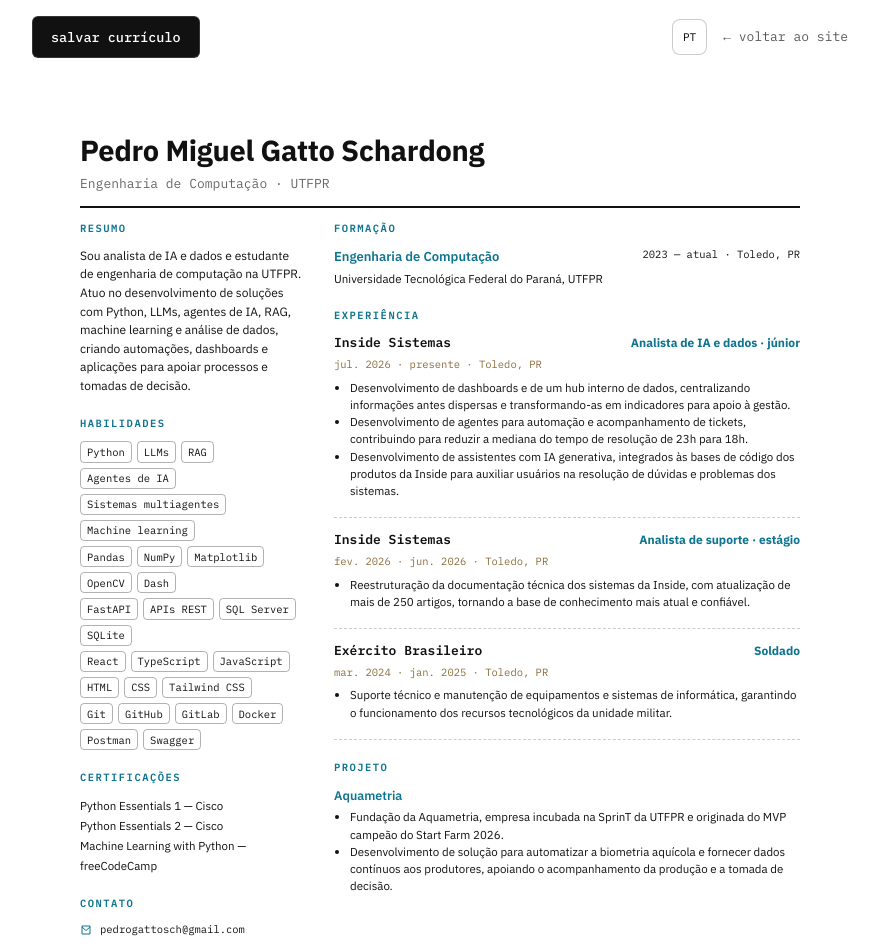
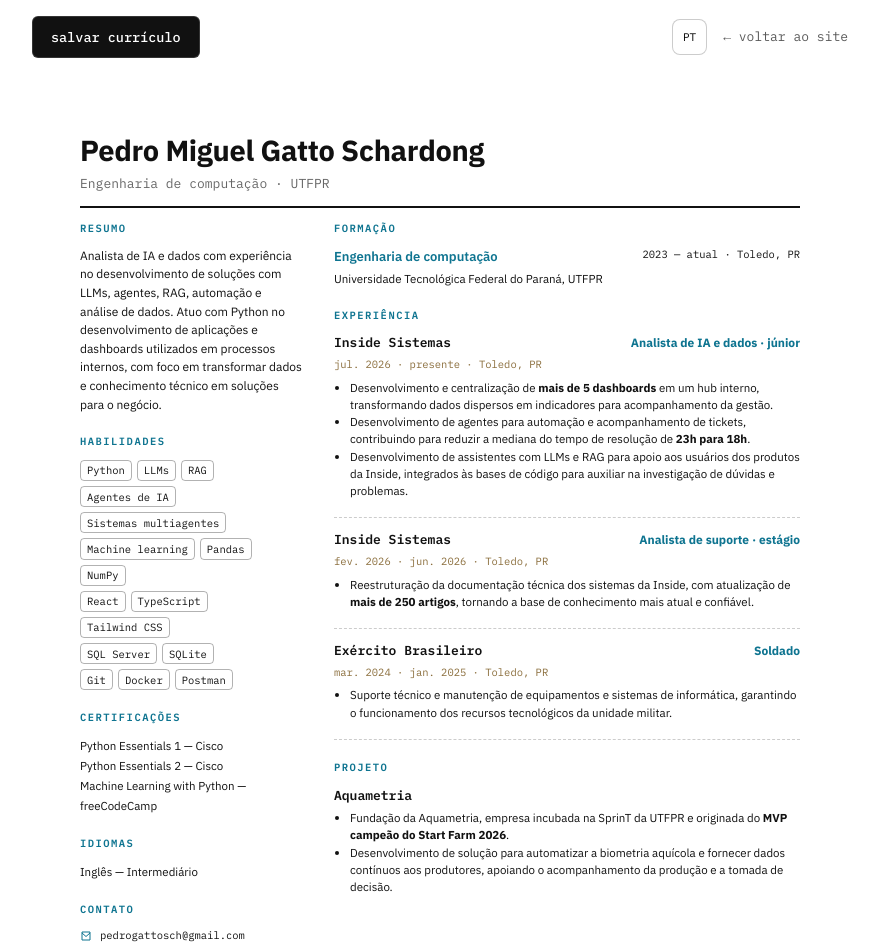
Before and after one commit to pedrogattosch/portfolio, a React (Vite) app: page /curriculo in a window 1280 px wide. Shown: the top 947 px of the page, without its empty margins (200-1078 px from the left). Built offline with nearby package versions, Linux system fonts and the light colour scheme.

Commit message:
feat: reforça posicionamento em IA e dados no currículo

```diff
--- a/src/components/Certifications.jsx
+++ b/src/components/Certifications.jsx
@@ -8,6 +8,7 @@ const certificates = [
   { title: "Python Essentials 1", provider: "Cisco Networking Academy", href: "https://www.credly.com/badges/087b5de7-6835-4f8e-9863-f39217dbec37/linked_in_profile", image: Cisco, initials: "C" },
   { title: "Python Essentials 2", provider: "Cisco Networking Academy", href: "https://www.credly.com/badges/dcec3e6c-c9a8-467e-9d69-d54904df97fb/linked_in_profile", image: Cisco, initials: "C" },
   { title: "Machine Learning with Python", provider: "freeCodeCamp", href: "https://www.freecodecamp.org/certification/fccdfba9584-cb95-4efa-8072-dc4ac32eb2b6/machine-learning-with-python-v7", image: FreeCodeCamp },
+  { title: "Inglês — Intermediário", titleEn: "English — Intermediate", initials: "EN" },
 ];
 function Certifications() {
   const { lang } = useLanguage();
--- a/src/components/Experience.jsx
+++ b/src/components/Experience.jsx
@@ -5,12 +5,12 @@ import { cardClass } from "./ui/styles";
 
 const content = {
   pt: [
-    { period: "Jul. 2026 —\nPresente", role: "Analista de IA e dados · júnior", company: "Inside Sistemas", featured: true, items: ["Desenvolvimento de dashboards e de um hub interno de dados, centralizando informações antes dispersas e transformando-as em indicadores para apoio à gestão.", "Desenvolvimento de agentes para automação e acompanhamento de tickets, contribuindo para reduzir a mediana do tempo de resolução de 23h para 18h.", "Desenvolvimento de assistentes com IA generativa, integrados às bases de código dos produtos da Inside para auxiliar usuários na resolução de dúvidas e problemas dos sistemas."] },
+    { period: "Jul. 2026 —\nPresente", role: "Analista de IA e dados · júnior", company: "Inside Sistemas", featured: true, items: ["Desenvolvimento e centralização de mais de 5 dashboards em um hub interno, transformando dados dispersos em indicadores para acompanhamento da gestão.", "Desenvolvimento de agentes para automação e acompanhamento de tickets, contribuindo para reduzir a mediana do tempo de resolução de 23h para 18h.", "Desenvolvimento de assistentes com LLMs e RAG para apoio aos usuários dos produtos da Inside, integrados às bases de código para auxiliar na investigação de dúvidas e problemas."] },
     { period: "Fev. 2026 —\nJun. 2026", role: "Analista de suporte · estágio", company: "Inside Sistemas", items: ["Reestruturação da documentação técnica dos sistemas da Inside, com atualização de mais de 250 artigos, tornando a base de conhecimento mais atual e confiável."] },
     { period: "Mar. 2024 —\nJan. 2025", role: "Soldado", company: "Exército Brasileiro", items: ["Suporte técnico e manutenção de equipamentos e sistemas de informática, garantindo o funcionamento dos recursos tecnológicos da unidade militar."] },
   ],
   en: [
-    { period: "Jul. 2026 —\nPresent", role: "AI and data analyst · junior", company: "Inside Sistemas", featured: true, items: ["Development of dashboards and an internal data hub, centralizing previously scattered information and turning it into indicators to support management decisions.", "Development of agents for ticket monitoring and process automation, contributing to a reduction in median resolution time from 23h to 18h.", "Development of generative AI assistants integrated with Inside product codebases to help users solve questions and system-related issues."] },
+    { period: "Jul. 2026 —\nPresent", role: "AI and data analyst · junior", company: "Inside Sistemas", featured: true, items: ["Development and centralization of more than 5 dashboards in an internal hub, transforming scattered data into indicators for management monitoring.", "Development of agents for ticket monitoring and process automation, contributing to a reduction in median resolution time from 23h to 18h.", "Development of assistants with LLMs and RAG to support users of Inside products, integrated with the codebases to help investigate questions and issues."] },
     { period: "Feb. 2026 —\nJun. 2026", role: "Support analyst · internship", company: "Inside Sistemas", items: ["Restructured the technical documentation of Inside's systems, updating more than 250 articles and making the knowledge base more current and reliable."] },
     { period: "Mar. 2024 —\nJan. 2025", role: "Soldier", company: "Brazilian Army", items: ["Provided technical support and maintenance for IT equipment and systems, helping ensure the operation of the unit's technology resources."] },
   ],
--- a/src/components/Introduction.jsx
+++ b/src/components/Introduction.jsx
@@ -8,13 +8,13 @@ import { accentBadgeClass, primaryActionClass, secondaryActionClass } from "./ui
 const content = {
   pt: {
     badge: "Olá, mundo!",
-    bio: "Sou analista de IA e dados e estudante de engenharia de computação na UTFPR. Atuo no desenvolvimento de soluções com Python, LLMs, agentes de IA, RAG, machine learning e análise de dados, criando automações, dashboards e aplicações para apoiar processos e tomadas de decisão.",
+    bio: "Analista de IA e Dados com experiência no desenvolvimento de soluções com LLMs, agentes, RAG, automação e análise de dados. Atuo com Python no desenvolvimento de aplicações e dashboards utilizados em processos internos, com foco em transformar dados e conhecimento técnico em soluções para o negócio.",
     resume: "Ver currículo", location: "Toledo, Paraná · Brasil",
     stats: [["+15", "projetos publicados"], ["+3", "anos de experiência"], ["+5", "certificados"], ["+20", "tecnologias"]],
   },
   en: {
     badge: "Hello, world!",
-    bio: "I am an AI and data analyst and a computer engineering student at UTFPR. I develop solutions with Python, LLMs, AI agents, RAG, machine learning, and data analysis, creating automations, dashboards, and applications to support processes and decision-making.",
+    bio: "AI and Data Analyst with experience developing solutions with LLMs, agents, RAG, automation, and data analysis. I use Python to build applications and dashboards for internal processes, focusing on transforming data and technical knowledge into business solutions.",
     resume: "View resume", location: "Toledo, Paraná · Brazil",
     stats: [["+15", "published projects"], ["+3", "years of experience"], ["+5", "certificates"], ["+20", "technologies"]],
   },
--- a/src/components/Technologies.jsx
+++ b/src/components/Technologies.jsx
@@ -3,12 +3,10 @@ import { useLanguage } from "../hooks/useLanguage";
 import Section from "./ui/Section";
 
 const categories = [
-  ["IA e automação", "AI and automation", "Python, LLMs, RAG, agentes de IA, sistemas multiagentes, machine learning", "Python, LLMs, RAG, AI agents, multi-agent systems, machine learning"],
-  ["Dados e visão computacional", "Data and computer vision", "Pandas, NumPy, Matplotlib, OpenCV, Dash"],
-  ["Back-end", "Back end", "FastAPI, APIs REST"],
-  ["Front-end", "Front end", "React, TypeScript, JavaScript, HTML, CSS, Tailwind CSS"],
+  ["IA e dados", "AI and data", "Python, LLMs, RAG, Agentes de IA, Sistemas multiagentes, Machine learning, Pandas, NumPy", "Python, LLMs, RAG, AI agents, Multi-agent systems, Machine learning, Pandas, NumPy"],
+  ["Front-end complementar", "Complementary front end", "React, TypeScript, Tailwind CSS"],
   ["Banco de dados", "Databases", "SQL Server, SQLite"],
-  ["Ferramentas", "Tools", "Git, GitHub, GitLab, Docker, Postman, Swagger"],
+  ["Ferramentas", "Tools", "Git, Docker, Postman"],
 ];
 function Technologies() {
   const { lang } = useLanguage();
--- a/src/pages/Resume.jsx
+++ b/src/pages/Resume.jsx
@@ -2,13 +2,20 @@ import { Link } from "react-router-dom";
 import { useLanguage } from "../hooks/useLanguage";
 import "./Resume.css";
 
-const skillGroups = [
-  ["Python", "LLMs", "RAG", "Agentes de IA", "Sistemas multiagentes", "Machine learning"],
-  ["Pandas", "NumPy", "Matplotlib", "OpenCV", "Dash"],
-  ["FastAPI", "APIs REST", "SQL Server", "SQLite"],
-  ["React", "TypeScript", "JavaScript", "HTML", "CSS", "Tailwind CSS"],
-  ["Git", "GitHub", "GitLab", "Docker", "Postman", "Swagger"],
-];
+const skillGroups = {
+  pt: [
+    ["Python", "LLMs", "RAG", "Agentes de IA", "Sistemas multiagentes", "Machine learning", "Pandas", "NumPy"],
+    ["React", "TypeScript", "Tailwind CSS"],
+    ["SQL Server", "SQLite"],
+    ["Git", "Docker", "Postman"],
+  ],
+  en: [
+    ["Python", "LLMs", "RAG", "AI agents", "Multi-agent systems", "Machine learning", "Pandas", "NumPy"],
+    ["React", "TypeScript", "Tailwind CSS"],
+    ["SQL Server", "SQLite"],
+    ["Git", "Docker", "Postman"],
+  ],
+};
 const titleClass =
   "mb-2.5 font-mono text-[10.5px] font-semibold tracking-[.14em] text-[#0e7490]";
 const chipClass =
@@ -72,8 +79,8 @@ function Resume() {
         </h1>
         <div className="mt-1.5 font-mono text-[13px] text-black/60">
           {pt
-            ? "Engenharia de Computação · UTFPR"
-            : "Computer Engineering · UTFPR"}
+            ? "Engenharia de computação · UTFPR"
+            : "Computer engineering · UTFPR"}
         </div>
         <div className="my-[13px] h-0.5 bg-[#111]" />
         <div className="cv-content grid items-start gap-x-8 md:grid-cols-[222px_minmax(0,1fr)]">
@@ -81,15 +88,21 @@ function Resume() {
             <section>
               <BlockTitle>{pt ? "RESUMO" : "SUMMARY"}</BlockTitle>
               <p className="text-xs leading-[1.55]">
-                {pt
-                  ? "Sou analista de IA e dados e estudante de engenharia de computação na UTFPR. Atuo no desenvolvimento de soluções com Python, LLMs, agentes de IA, RAG, machine learning e análise de dados, criando automações, dashboards e aplicações para apoiar processos e tomadas de decisão."
-                  : "I am an AI and data analyst and a computer engineering student at UTFPR. I develop solutions with Python, LLMs, AI agents, RAG, machine learning, and data analysis, creating automations, dashboards, and applications to support processes and decision-making."}
+                {pt ? (
+                  <>
+                    Analista de IA e dados com experiência no desenvolvimento de soluções com LLMs, agentes, RAG, automação e análise de dados. Atuo com Python no desenvolvimento de aplicações e dashboards utilizados em processos internos, com foco em transformar dados e conhecimento técnico em soluções para o negócio.
+                  </>
+                ) : (
+                  <>
+                    AI and Data Analyst with experience developing solutions with LLMs, agents, RAG, automation, and data analysis. I use Python to build applications and dashboards for internal processes, focusing on transforming data and technical knowledge into business solutions.
+                  </>
+                )}
               </p>
             </section>
             <section>
               <BlockTitle>{pt ? "HABILIDADES" : "SKILLS"}</BlockTitle>
               <div className="space-y-[5px]">
-                {skillGroups.map((group) => (
+                {skillGroups[lang].map((group) => (
                   <div
                     key={group.join("-")}
                     className="flex flex-wrap gap-[5px]"
@@ -111,6 +124,12 @@ function Resume() {
                 Python Essentials 2 — Cisco
                 <br />
                 Machine Learning with Python — freeCodeCamp
+              </p>
+            </section>
+            <section>
+              <BlockTitle>{pt ? "IDIOMAS" : "LANGUAGES"}</BlockTitle>
+              <p className="text-[11.5px] leading-5">
+                {pt ? "Inglês — Intermediário" : "English — Intermediate"}
               </p>
             </section>
             <section>
@@ -148,7 +167,7 @@ function Resume() {
               <BlockTitle>{pt ? "FORMAÇÃO" : "EDUCATION"}</BlockTitle>
               <div className="flex justify-between gap-4">
                 <h3 className="text-[13px] font-semibold text-[#0e7490]">
-                  {pt ? "Engenharia de Computação" : "Computer Engineering"}
+                  {pt ? "Engenharia de computação" : "Computer engineering"}
                 </h3>
                 <span className="font-mono text-[10.5px]">
                   {pt
@@ -171,9 +190,9 @@ function Resume() {
                     role="Analista de IA e dados · júnior"
                     meta="jul. 2026 · presente · Toledo, PR"
                     bullets={[
-                      "Desenvolvimento de dashboards e de um hub interno de dados, centralizando informações antes dispersas e transformando-as em indicadores para apoio à gestão.",
-                      "Desenvolvimento de agentes para automação e acompanhamento de tickets, contribuindo para reduzir a mediana do tempo de resolução de 23h para 18h.",
-                      "Desenvolvimento de assistentes com IA generativa, integrados às bases de código dos produtos da Inside para auxiliar usuários na resolução de dúvidas e problemas dos sistemas.",
+                      <>Desenvolvimento e centralização de <strong>mais de 5 dashboards</strong> em um hub interno, transformando dados dispersos em indicadores para acompanhamento da gestão.</>,
+                      <>Desenvolvimento de agentes para automação e acompanhamento de tickets, contribuindo para reduzir a mediana do tempo de resolução de <strong>23h para 18h</strong>.</>,
+                      <>Desenvolvimento de assistentes com LLMs e RAG para apoio aos usuários dos produtos da Inside, integrados às bases de código para auxiliar na investigação de dúvidas e problemas.</>,
                     ]}
                   />
                   <Experience
@@ -181,7 +200,7 @@ function Resume() {
                     role="Analista de suporte · estágio"
                     meta="fev. 2026 · jun. 2026 · Toledo, PR"
                     bullets={[
-                      "Reestruturação da documentação técnica dos sistemas da Inside, com atualização de mais de 250 artigos, tornando a base de conhecimento mais atual e confiável.",
+                      <>Reestruturação da documentação técnica dos sistemas da Inside, com atualização de <strong>mais de 250 artigos</strong>, tornando a base de conhecimento mais atual e confiável.</>,
                     ]}
                   />
                   <Experience
@@ -200,9 +219,9 @@ function Resume() {
                     role="AI and data analyst · junior"
                     meta="Jul. 2026 · present · Toledo, PR, Brazil"
                     bullets={[
-                      "Development of dashboards and an internal data hub, centralizing previously scattered information and turning it into indicators to support management decisions.",
-                      "Development of agents for ticket monitoring and process automation, contributing to a reduction in median resolution time from 23h to 18h.",
-                      "Development of generative AI assistants integrated with Inside product codebases to help users solve questions and system-related issues.",
+                      <>Development and centralization of <strong>more than 5 dashboards</strong> in an internal hub, transforming scattered data into indicators for management monitoring.</>,
+                      <>Development of agents for ticket monitoring and process automation, contributing to a reduction in median resolution time from <strong>23h to 18h</strong>.</>,
+                      <>Development of assistants with LLMs and RAGto support users of Inside products, integrated with the codebases to help investigate questions and issues.</>,
                     ]}
                   />
                   <Experience
@@ -210,7 +229,7 @@ function Resume() {
                     role="Support analyst · internship"
                     meta="Feb. 2026 · Jun. 2026 · Toledo, PR, Brazil"
                     bullets={[
-                      "Restructured the technical documentation of Inside's systems, updating more than 250 articles and making the knowledge base more current and reliable.",
+                      <>Restructured the technical documentation of Inside&apos;s systems, updating <strong>more than 250 articles</strong> and making the knowledge base more current and reliable.</>,
                     ]}
                   />
                   <Experience
@@ -231,11 +250,11 @@ function Resume() {
                 bullets={
                   pt
                     ? [
-                        "Fundação da Aquametria, empresa incubada na SprinT da UTFPR e originada do MVP campeão do Start Farm 2026.",
+                        <>Fundação da Aquametria, empresa incubada na SprinT da UTFPR e originada do <strong>MVP campeão do Start Farm 2026</strong>.</>,
                         "Desenvolvimento de solução para automatizar a biometria aquícola e fornecer dados contínuos aos produtores, apoiando o acompanhamento da produção e a tomada de decisão.",
                       ]
                     : [
-                        "Founder of Aquametria, a company incubated at UTFPR's SprinT and originated from the winning MVP at Start Farm 2026.",
+                        <>Founder of Aquametria, a company incubated at UTFPR&apos;s SprinT and originated from the <strong>winning MVP at Start Farm 2026</strong>.</>,
                         "Development of a solution to automate aquaculture biometrics and provide continuous data to producers, supporting production monitoring and decision-making.",
                       ]
                 }
@@ -270,8 +289,8 @@ function Experience({ company, role, meta, bullets }) {
       </div>
       <div className="mt-1 font-mono text-[10.5px] text-[#8a6d3b]">{meta}</div>
       <ul className="my-1.5 list-disc pl-4 text-[11.5px] leading-[1.5]">
-        {bullets.map((item) => (
-          <li key={item}>{item}</li>
+        {bullets.map((item, index) => (
+          <li key={index}>{item}</li>
         ))}
       </ul>
     </article>
@@ -280,10 +299,10 @@ function Experience({ company, role, meta, bullets }) {
 function Project({ title, bullets }) {
   return (
     <article className="cv-block">
-      <h3 className="text-[12.5px] font-semibold text-[#0e7490]">{title}</h3>
+      <h3 className="font-mono text-[13px] font-semibold">{title}</h3>
       <ul className="mt-1 list-disc pl-4 text-[11.5px] leading-[1.5]">
-        {bullets.map((item) => (
-          <li key={item}>{item}</li>
+        {bullets.map((item, index) => (
+          <li key={index}>{item}</li>
         ))}
       </ul>
     </article>
```
